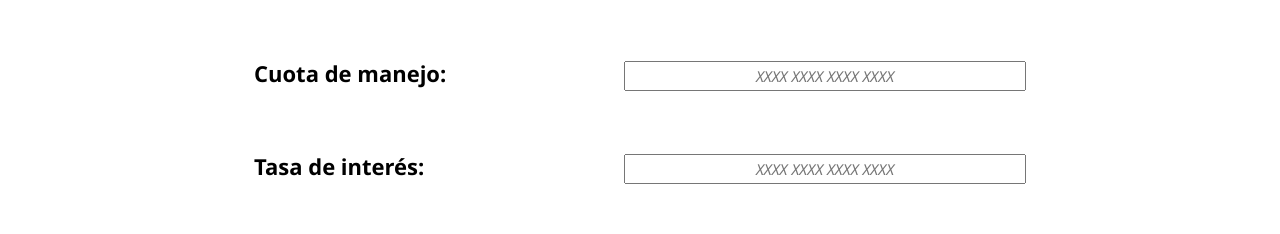
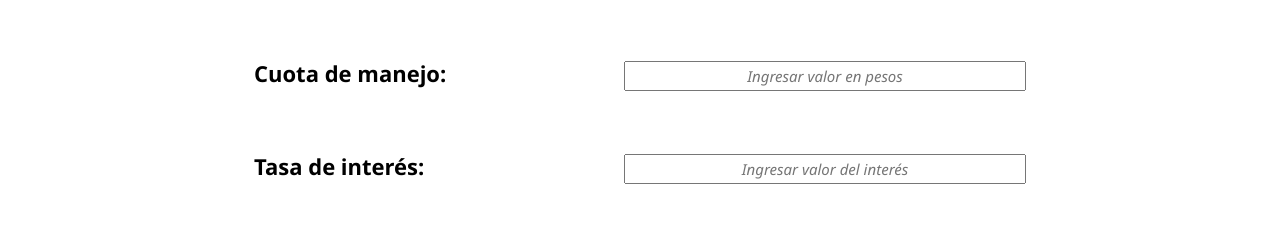
Before and after one commit to lizorc/PLiS-Tuya, a React (Create React App) app in the folder frontend/: page /crearTarjeta in a window 1280 px wide. Shown: the part 330-564 px from the top of the page. Built offline with nearby package versions, Linux system fonts and the light colour scheme.

Commit message:
Detalles menores

```diff
--- a/frontend/src/components/CardCreate/cardCreate.js
+++ b/frontend/src/components/CardCreate/cardCreate.js
@@ -85,14 +85,14 @@ const CardCreate = () => {
         <div className={styles.simulatorField}>
 
             <label htmlFor="fname">Cuota de manejo: </label>
-            <input onChange = {(e)=>onChange(e)} type="text" required id="cuotaManejo" name="cuotaManejo" placeholder="XXXX XXXX XXXX XXXX"/>
+            <input onChange = {(e)=>onChange(e)} type="text" required id="cuotaManejo" name="cuotaManejo" placeholder="Ingresar valor en pesos"/>
 
         </div>
 
         <div className={styles.simulatorField}>
 
             <label htmlFor="fname">Tasa de interés: </label>
-            <input onChange = {(e)=>onChange(e)} type="text" required id="tasaInteres" name="tasaInteres" placeholder="XXXX XXXX XXXX XXXX"/>
+            <input onChange = {(e)=>onChange(e)} type="text" required id="tasaInteres" name="tasaInteres" placeholder="Ingresar valor del interés"/>
 
         </div>
 
--- a/frontend/src/components/CardCreate/cardCreate.module.css
+++ b/frontend/src/components/CardCreate/cardCreate.module.css
@@ -75,5 +75,5 @@ input{
     border-radius: 10px;
     width: 600px;
     height: 40px;
-    background-color:rgba(247, 0, 0, 0.329);
+    background-color:rgba(21, 172, 7, 0.329);
 }
```
